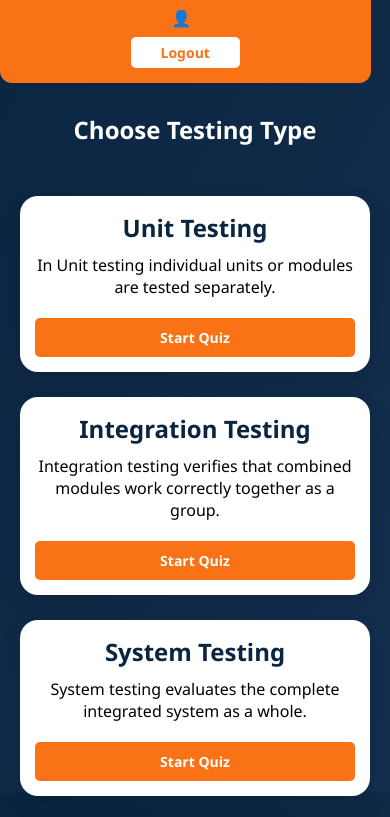
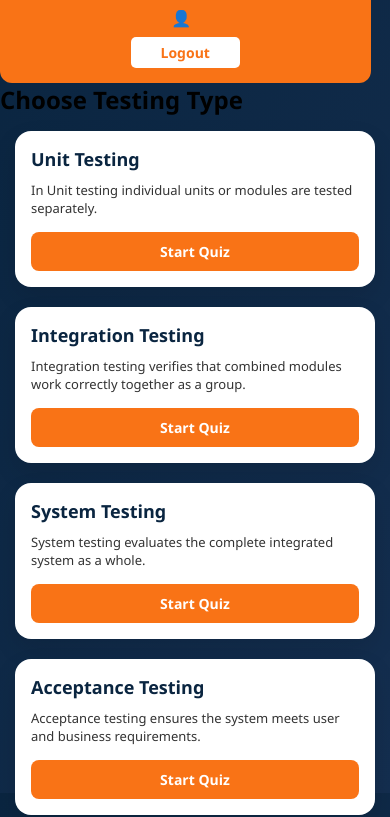
Before and after one commit to farahriazemail-dotcom/SQA-Quiz-Web-App, a plain HTML site: page Categories.html in a window 390 px wide. Shown: the part 51-868 px from the top of the page. Drawn offline with Linux system fonts and the light colour scheme.

Commit message:
categoreies card Responsive

```diff
--- a/css/style.css
+++ b/css/style.css
@@ -7,7 +7,6 @@
 main,
 section,
 .hero,
-.categories,
 #quiz-container,
 #result-container {
   flex: 1;
@@ -268,60 +267,53 @@
 }
 
 /* ================= CATEGORIES ================= */
-.categories{
-  display:grid;
-  grid-template-columns:repeat(auto-fit,minmax(240px,1fr));
-  gap:25px;
-  padding:40px;
-}
-.center {
-   color: #fff;
-  font-size: 2rem;
-  text-align: center;
-  margin-bottom: 30px;
-  font-weight: 600;
-  margin-top: 30px;
+/* ================= CATEGORIES (FIXED) ================= */
+
+.categories {
+  display: grid;
+  grid-template-columns: repeat(auto-fit, minmax(260px, 1fr));
+  gap: 20px;
+  padding: 30px;
+  width: 100%;
+  max-width: 1100px;
+  margin: 0 auto 40px;
 }
 
-
-.card{
-  background:#fff;
-  padding:25px;
-  border-radius:18px;
-  text-align:center;
-  box-shadow:0 10px 25px rgba(0,0,0,0.1);
-  transition:0.3s;
-   display: flex;
+.card {
+  background: #fff;
+  border-radius: 16px;
+  padding: 20px;
+  box-shadow: 0 10px 25px rgba(0,0,0,0.1);
+  display: flex;
   flex-direction: column;
-  padding-bottom: 20px;
-  padding-top: 15px;
+  transition: transform 0.3s ease;
 }
 
-.card:hover{
-  transform:translateY(-8px);
+.card:hover {
+  transform: translateY(-6px);
 }
 
-.card h2{
-  color:#0A2540;
+.card h2 {
+  color: #0A2540;
+  margin-bottom: 10px;
 }
-.card p{
-  color:#000;
-  padding-top: 10px;
-  padding-bottom: 20px;
+
+.card p {
+  flex: 1;
+  font-size: 14px;
+  color: #333;
 }
-.card button{
 
-  background:#f97316;
-  color:#fff;
-   margin-top: auto;
-   padding: 10px 12px;
-  font-size: 14px;
-  font-weight: bold;
+.card button {
+  margin-top: 15px;
+  padding: 10px;
+  border-radius: 8px;
+  background: #f97316;
+  color: #fff;
   border: none;
-  border-radius: 5px;
   cursor: pointer;
-  white-space: nowrap;
 }
+
 
 /* ================= DASH HEADER ================= */
 .dash-header{
@@ -654,3 +646,24 @@
   max-width: 100%;
   height: auto;
 }
+
+/* ================= CATEGORY MOBILE FIX ================= */
+
+@media (max-width: 600px) {
+  .categories {
+    grid-template-columns: 1fr; /* ✅ ONE CARD PER ROW */
+    padding: 15px;
+  }
+
+  .card {
+    padding: 16px;
+  }
+
+  .card h2 {
+    font-size: 18px;
+  }
+
+  .card p {
+    font-size: 13px;
+  }
+}
```
